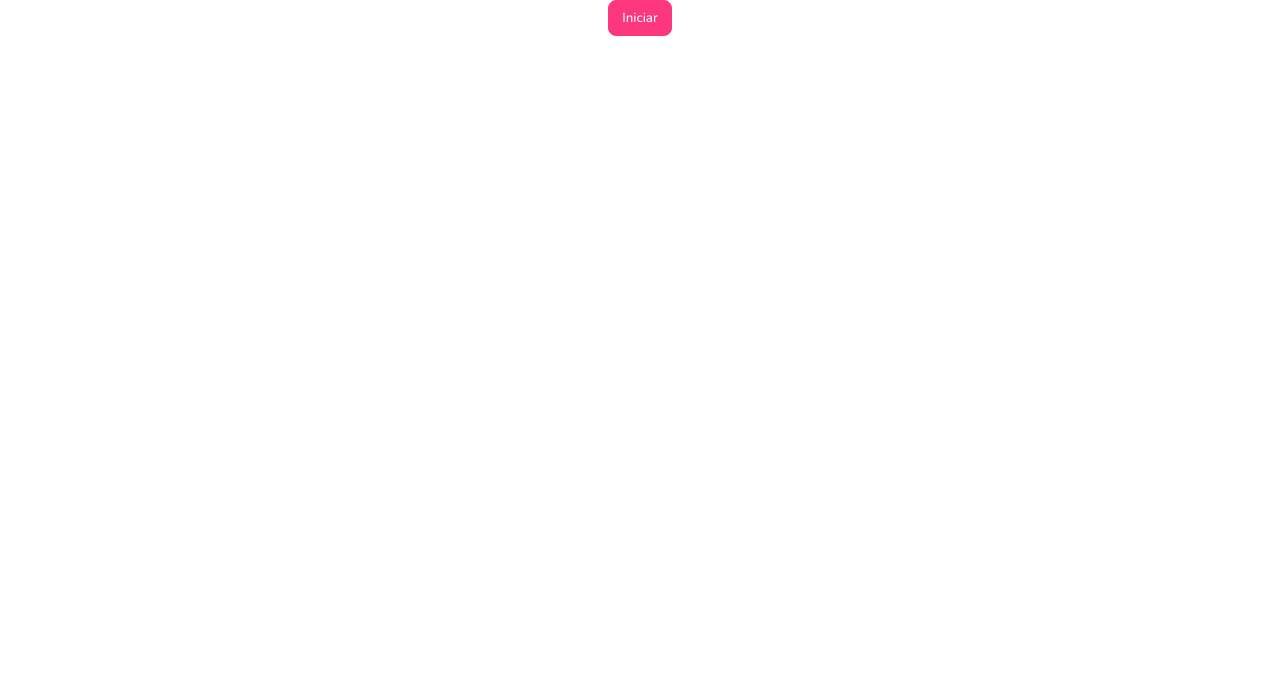
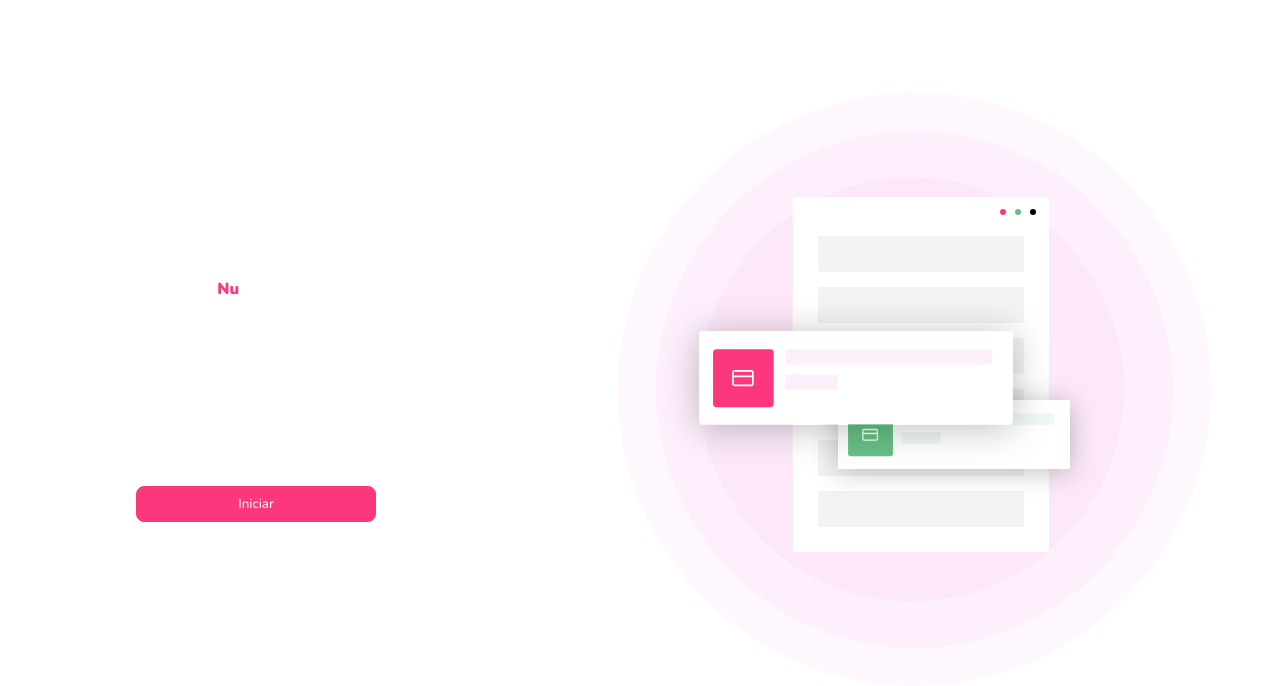
Before and after one commit to CToH10/nu-kenzie-ctoh10, a React (Create React App) app: page / in a window 1280 px wide. Shown: the top 686 px of the page. Built offline with nearby package versions, Linux system fonts and the light colour scheme.

Commit message:
add/landing-page

```diff
--- a/src/App.jsx
+++ b/src/App.jsx
@@ -3,6 +3,7 @@ import "./App.css";
 import { Button } from "./components/Button/Button";
 import { Form } from "./components/Form/Form";
 import { StaticHeader } from "./components/Header/Header";
+import { LandingPage } from "./components/LandingPage/LandingPage";
 import { List } from "./components/List/List";
 import { MainPage } from "./components/MainPage/MainPage";
 import { Total } from "./components/Total/Total";
@@ -47,7 +48,9 @@ function App() {
           </MainPage>
         </>
       ) : (
-        <Button text="Iniciar" action={goToPage} />
+        <LandingPage>
+          <Button text="Iniciar" action={goToPage} />
+        </LandingPage>
       )}
     </section>
   );
--- /dev/null
+++ b/src/components/LandingPage/LandingPage.jsx
@@ -0,0 +1,21 @@
+import "./style.css";
+
+export function LandingPage({ children }) {
+  return (
+    <>
+      <section className="pageID">
+        <section className="pageText">
+          <h1>
+            <span>Nu</span> Kenzie
+          </h1>
+          <section className="pageDesc">
+            <p>Centralize o controle das suas finanças</p>
+            <small>de forma rápida e segura</small>
+          </section>
+        </section>
+        {children}
+      </section>
+      <section className="pageImg"></section>
+    </>
+  );
+}
--- /dev/null
+++ b/src/components/LandingPage/style.css
@@ -0,0 +1,97 @@
+.pageID {
+  position: fixed;
+  z-index: 2;
+  top: 50%;
+  left: 50%;
+  width: 300px;
+  transform: translate(-50%, -50%);
+  display: flex;
+  flex-direction: column;
+  gap: 7vh;
+}
+.pageID .pageText {
+  display: flex;
+  flex-direction: column;
+  gap: 8vh;
+}
+.pageID .pageText h1 {
+  font-weight: var(--font-weight-1);
+  color: var(--color-grey-4);
+}
+.pageID .pageText h1 span {
+  color: var(--color-primary);
+}
+.pageID .pageText p {
+  font-weight: calc(var(--font-weight-4) * 2);
+  color: var(--color-grey-4);
+}
+.pageID .pageText small {
+  font-weight: var(--font-weight-4);
+  color: var(--color-grey-4);
+}
+.pageID button {
+  width: 80%;
+  margin: 0 auto;
+}
+
+.pageImg {
+  position: absolute;
+  z-index: 1;
+  background-image: url("../../assets/illustration.svg");
+  background-position: center;
+  background-repeat: no-repeat;
+  padding: 0;
+  width: 100%;
+  height: 100%;
+}
+
+@media (prefers-color-scheme: dark) {
+  .pageID .pageText h1 {
+    color: var(--color-grey-2);
+  }
+  .pageID .pageText p {
+    color: var(--color-grey-2);
+  }
+  .pageID .pageText small {
+    color: var(--color-grey-2);
+  }
+  html[light] .pageID .pageText h1 {
+    color: var(--color-grey-4);
+  }
+  html[light] .pageID .pageText p {
+    color: var(--color-grey-4);
+  }
+  html[light] .pageID .pageText small {
+    color: var(--color-grey-4);
+  }
+}
+@media (prefers-color-scheme: light) {
+  html[dark] .pageID .pageText h1 {
+    color: var(--color-grey-2);
+  }
+  html[dark] .pageID .pageText p {
+    color: var(--color-grey-2);
+  }
+  html[dark] .pageID .pageText small {
+    color: var(--color-grey-2);
+  }
+}
+@media (min-width: 1000px) {
+  .pageID {
+    left: 20%;
+  }
+  .pageID .pageText h1 {
+    color: var(--color-white);
+  }
+  .pageID .pageText p {
+    color: var(--color-white);
+  }
+  .pageID .pageText small {
+    color: var(--color-white);
+  }
+  .pageImg {
+    background-position: 90% 45%;
+  }
+}
+
+/*# sourceMappingURL=style.css.map */
--- /dev/null
+++ b/src/components/LandingPage/style.sass
@@ -0,0 +1,95 @@
+.pageID
+    position: fixed
+    z-index: 2
+    top: 50%
+    left: 50%
+    width: 300px
+    transform: translate(-50%, -50%)
+    display: flex
+    flex-direction: column
+    gap: 7vh
+
+    .pageText
+        display: flex
+        flex-direction: column
+        gap: 8vh
+        h1
+            font-weight: var(--font-weight-1)
+            color: var(--color-grey-4)
+            span
+                color: var(--color-primary)
+
+        p
+            font-weight: calc(var(--font-weight-4) * 2)
+            color: var(--color-grey-4)
+
+        small
+            font-weight: var(--font-weight-4)
+            color: var(--color-grey-4)
+
+    button
+        width: 80%
+        margin: 0 auto
+
+.pageImg
+    position: absolute
+    z-index: 1
+    background-image: url("../../assets/illustration.svg")
+    background-position: center
+    background-repeat: no-repeat
+    padding: 0
+    width: 100%
+    height: 100%
+
+@media (prefers-color-scheme: dark)
+    .pageID
+        .pageText
+            h1
+                color: var(--color-grey-2)
+
+            p
+                color: var(--color-grey-2)
+
+            small
+                color: var(--color-grey-2)
+
+    html[light]
+        .pageID
+            .pageText
+                h1
+                    color: var(--color-grey-4)
+
+                p
+                    color: var(--color-grey-4)
+
+                small
+                    color: var(--color-grey-4)
+
+@media (prefers-color-scheme: light)
+    html[dark]
+        .pageID
+            .pageText
+                h1
+                    color: var(--color-grey-2)
+
+                p
+                    color: var(--color-grey-2)
+
+                small
+                    color: var(--color-grey-2)
+
+@media (min-width: 1000px)
+    .pageID
+        left: 20%
+        .pageText
+            h1
+                color: var(--color-white)
+
+            p
+                color: var(--color-white)
+
+            small
+                color: var(--color-white)
+
+    .pageImg
+        background-position: 90% 45%
--- a/src/index.css
+++ b/src/index.css
@@ -1,5 +1,6 @@
 body,
 ul,
+h1,
 h2,
 h3,
 p {
```
Also changed, not shown: src/assets/illustration.svg (added), 1 other file (tests, documents, lock files or other folders).
